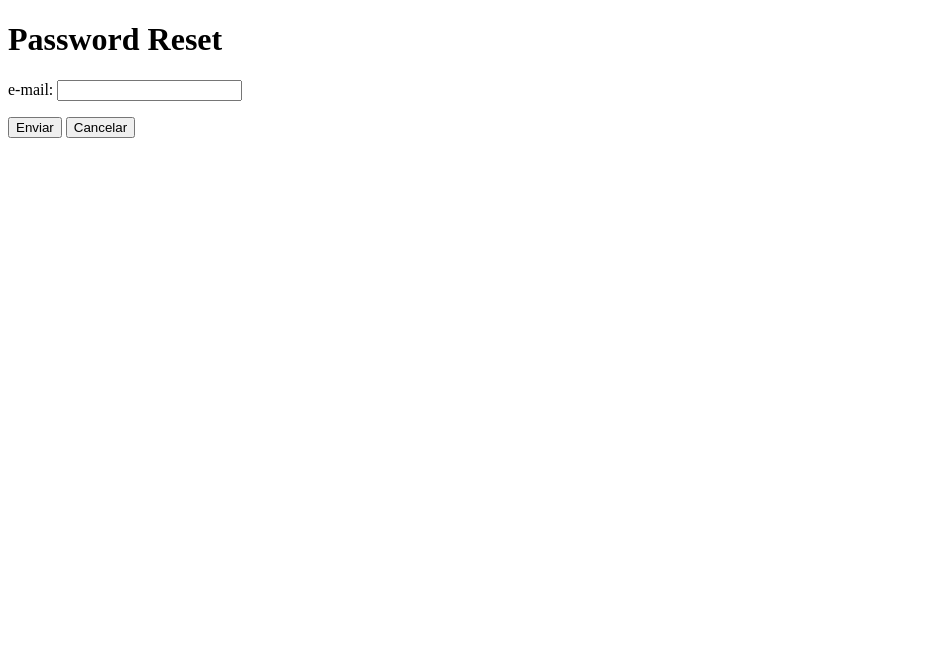
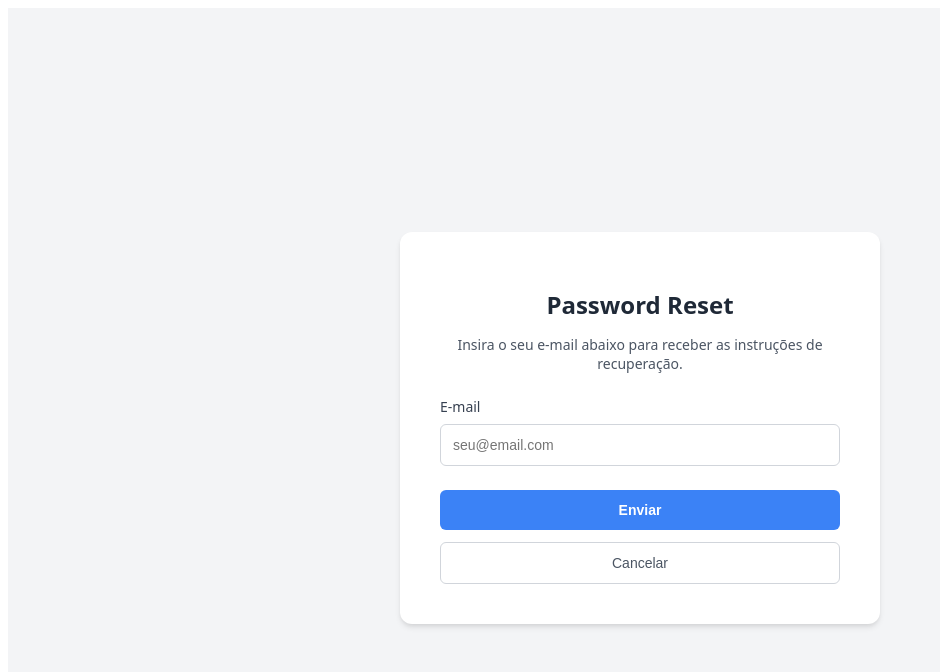
Before and after one commit to jamilly-web/prog-web-verscel, a Next.js app in the folder projeto-de-front/: page /forgotPassword in a window 1280 px wide. Shown: the top 672 px of the page, without its empty margins (0-940 px from the left). Built offline with nearby package versions, Linux system fonts and the light colour scheme.

Commit message:
Update page.jsx

```diff
--- a/projeto-de-front/app/forgotPassword/page.jsx
+++ b/projeto-de-front/app/forgotPassword/page.jsx
@@ -5,10 +5,13 @@ import { useMutation } from "@tanstack/react-query";
 import { useState } from "react";
 import { useRouter } from "next/navigation";
 import { useUserStorage } from "@/zustand";
+// 1. Importando o arquivo de estilos
+import styles from "./page.module.css";
 
 export default function ForgotPassword() {
   const router = useRouter();
   const [email, setEmail] = useState("");
+
   const mutation = useMutation({
     mutationFn: requestPasswordReset,
     onSuccess: (data) => {
@@ -35,19 +38,46 @@ export default function ForgotPassword() {
   };
 
   return (
-    <div>
-      <h1>Password Reset</h1>
-      <form onSubmit={handleSubmit}>
-        <p>
-          e-mail: <input name="email" value={email} onChange={handleChange} />
+    <div className={styles.container}>
+      <div className={styles.card}>
+        <h1 className={styles.title}>Password Reset</h1>
+        <p className={styles.description}>
+          Insira o seu e-mail abaixo para receber as instruções de recuperação.
         </p>
-        <p>
-          <button type="submit">Enviar</button>{" "}
-          <button type="button" onClick={() => router.replace("/")}>
-            Cancelar
-          </button>
-        </p>
-      </form>
+
+        <form onSubmit={handleSubmit}>
+          <div className={styles.inputGroup}>
+            <label className={styles.label} htmlFor="email">E-mail</label>
+            <input
+              id="email"
+              name="email"
+              type="email"
+              placeholder="seu@email.com"
+              value={email}
+              onChange={handleChange}
+              className={styles.input}
+            />
+          </div>
+
+          <div className={styles.buttonGroup}>
+            <button
+              type="submit"
+              className={styles.buttonSubmit}
+              disabled={mutation.isPending} // Desabilita o botão enquanto envia
+            >
+              {mutation.isPending ? "Enviando..." : "Enviar"}
+            </button>
+
+            <button
+              type="button"
+              className={styles.buttonCancel}
+              onClick={() => router.replace("/")}
+            >
+              Cancelar
+            </button>
+          </div>
+        </form>
+      </div>
     </div>
   );
 }
```
